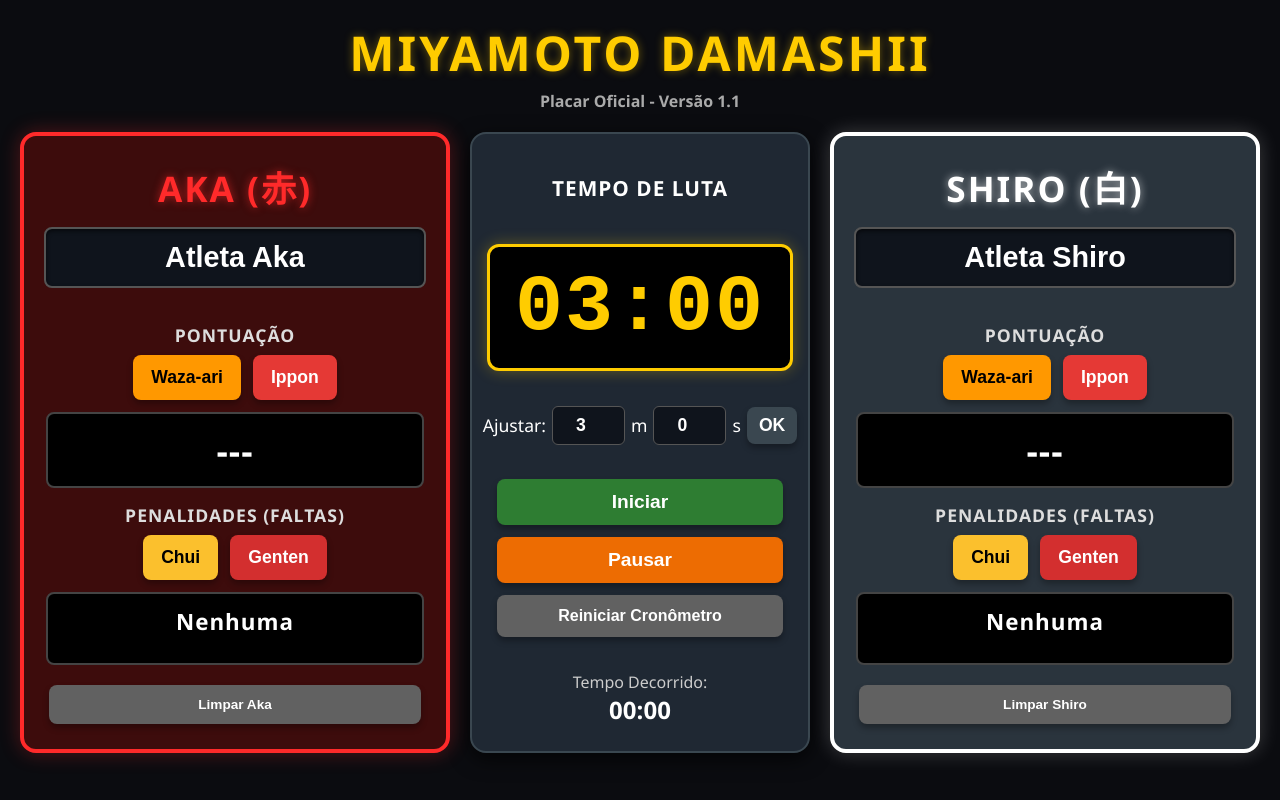
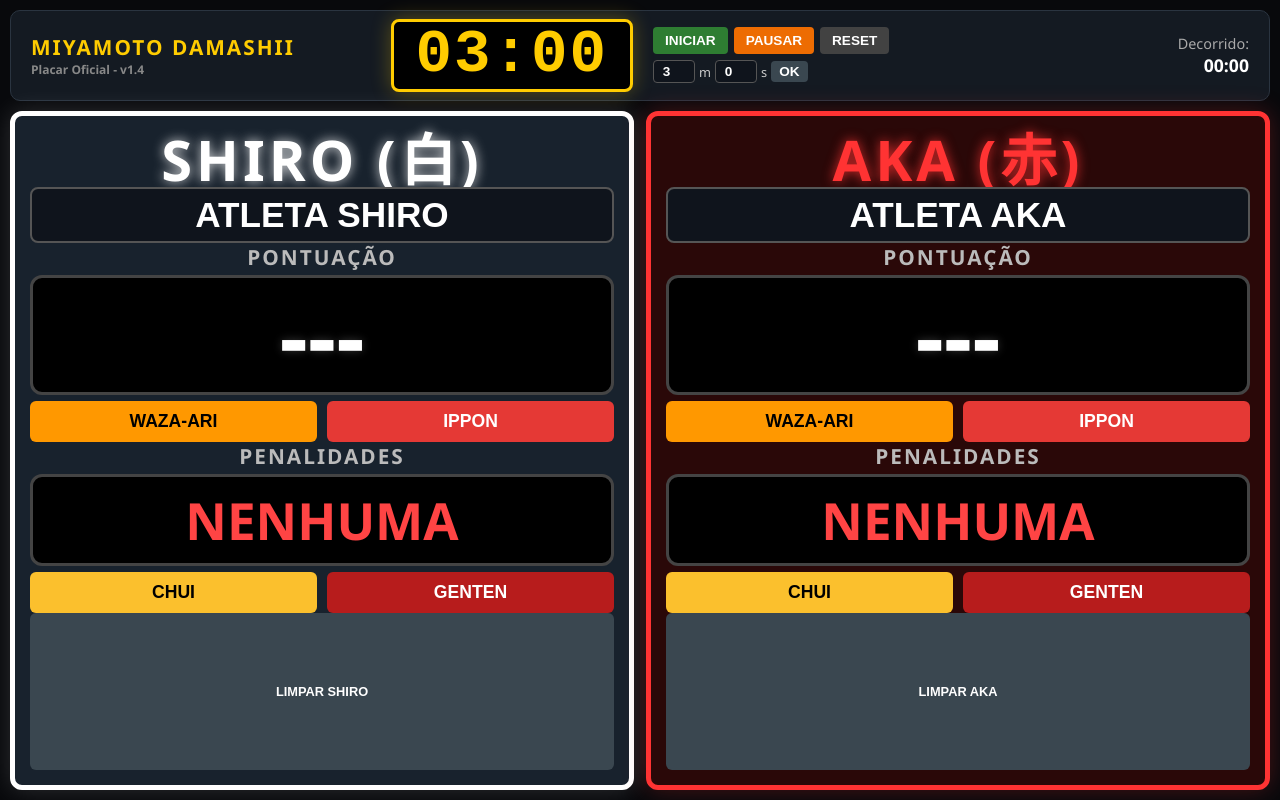
Before and after one commit to jcrribeiro000-dot/Placar-Miyamoto-Damashii, a plain HTML site: page index.html in a window 1280 px wide. Drawn offline with Linux system fonts and the light colour scheme.

Commit message:
Add files via upload

```diff
--- a/index.html
+++ b/index.html
@@ -3,329 +3,384 @@
 <head>
     <meta charset="UTF-8">
     <meta name="viewport" content="width=device-width, initial-scale=1.0">
-    <title>Placar Miyamoto Damashii - v1.1</title>
+    <title>Placar Miyamoto Damashii - v1.4</title>
     <style>
         :root {
-            --bg-color: #0b0c10;
-            --panel-bg: #1f2833;
-            --aka-color: #ff2a2a;
-            --aka-bg: #3d0c0c;
+            --bg-color: #08090c;
+            --panel-bg: #141a22;
+            --aka-color: #ff3333;
+            --aka-bg: #2a0808;
             --shiro-color: #ffffff;
-            --shiro-bg: #2a343d;
+            --shiro-bg: #18222d;
             --text-gold: #ffcc00;
         }
 
+        * {
+            box-sizing: border-box;
+            margin: 0;
+            padding: 0;
+        }
+
         body {
-            font-family: 'Segoe UI', Tahoma, Geneva, Verdana, sans-serif;
+            font-family: 'Segoe UI', Roboto, Helvetica, Arial, sans-serif;
             background-color: var(--bg-color);
             color: white;
-            margin: 0;
-            padding: 20px;
+            height: 100vh;
+            display: flex;
+            flex-direction: column;
+            padding: 10px;
+            overflow: hidden;
+        }
+
+        /* HEADER & CONTROLES DO TEMPO NA PARTE SUPERIOR */
+        header {
+            display: grid;
+            grid-template-columns: 1fr auto 1fr;
+            align-items: center;
+            background-color: var(--panel-bg);
+            padding: 8px 20px;
+            border-radius: 10px;
+            border: 1px solid #2a3440;
+            margin-bottom: 10px;
+        }
+
+        .header-title {
+            display: flex;
+            flex-direction: column;
+            justify-content: center;
+        }
+
+        .header-title h1 {
+            font-size: 1.3rem;
+            letter-spacing: 2px;
+            color: var(--text-gold);
+            text-transform: uppercase;
+        }
+
+        .version-badge {
+            font-size: 0.75rem;
+            color: #888;
+            font-weight: bold;
+        }
+
+        /* SEÇÃO DO CRONÔMETRO CENTRALIZADO E EXPANDIDO */
+        .top-timer-section {
+            display: flex;
+            align-items: center;
+            justify-content: center;
+            gap: 20px;
+        }
+
+        .timer-display {
+            font-family: 'Courier New', Courier, monospace;
+            font-size: 3.8rem;
+            font-weight: 900;
+            color: var(--text-gold);
+            background: #000000;
+            padding: 0px 22px;
+            border-radius: 8px;
+            border: 3px solid var(--text-gold);
+            box-shadow: 0 0 20px rgba(255, 204, 0, 0.3);
+            letter-spacing: 2px;
+            line-height: 1.1;
+        }
+
+        .timer-controls-compact {
+            display: flex;
+            flex-direction: column;
+            gap: 6px;
+        }
+
+        .btn-row {
+            display: flex;
+            gap: 6px;
+        }
+
+        .btn-compact {
+            padding: 6px 12px;
+            font-size: 0.85rem;
+            font-weight: bold;
+            border: none;
+            border-radius: 4px;
+            cursor: pointer;
+            text-transform: uppercase;
+            transition: all 0.15s ease;
+        }
+
+        .btn-compact:hover { opacity: 0.9; }
+
+        .btn-start { background-color: #2e7d32; color: white; }
+        .btn-pause { background-color: #ed6c02; color: white; }
+        .btn-reset { background-color: #424242; color: white; }
+
+        .timer-inputs-compact {
+            display: flex;
+            align-items: center;
+            gap: 4px;
+            font-size: 0.8rem;
+            color: #ccc;
+        }
+
+        .timer-inputs-compact input {
+            width: 42px;
+            padding: 3px 4px;
+            font-size: 0.85rem;
+            font-weight: bold;
+            text-align: center;
+            background: #0f141c;
+            border: 1px solid #555;
+            color: white;
+            border-radius: 4px;
+        }
+
+        .elapsed-compact {
+            font-size: 0.9rem;
+            color: #aaa;
+            text-align: right;
+            justify-self: end;
+        }
+
+        .elapsed-compact strong {
+            color: #fff;
+            font-size: 1.1rem;
+        }
+
+        /* LAYOUT PRINCIPAL (SHIRO X AKA OCUPANDO 100% DA ÁREA ÚTIL) */
+        .scoreboard {
+            display: grid;
+            grid-template-columns: 1fr 1fr;
+            gap: 12px;
+            flex: 1;
+            width: 100%;
+        }
+
+        .competitor-card {
+            border-radius: 12px;
+            padding: 15px;
             display: flex;
             flex-direction: column;
             align-items: center;
+            justify-content: space-between;
+            box-shadow: 0 6px 20px rgba(0,0,0,0.7);
         }
 
-        header {
-            text-align: center;
-            margin-bottom: 20px;
+        /* SHIRO (ESQUERDA) E AKA (DIREITA) */
+        .shiro-side {
+            background-color: var(--shiro-bg);
+            border: 5px solid var(--shiro-color);
+            box-shadow: 0 0 25px rgba(255, 255, 255, 0.15);
         }
 
-        header h1 {
-            margin: 0;
-            font-size: 3rem;
-            letter-spacing: 3px;
-            color: var(--text-gold);
-            text-transform: uppercase;
-            text-shadow: 0 0 10px rgba(255, 204, 0, 0.4);
-        }
-
-        .version-badge {
-            font-size: 1rem;
-            color: #aaa;
-            margin-top: 5px;
-            font-weight: bold;
-        }
-
-        /* Layout do Placar */
-        .scoreboard {
-            display: grid;
-            grid-template-columns: 1fr 340px 1fr;
-            gap: 20px;
-            width: 100%;
-            max-width: 1300px;
-            margin-bottom: 20px;
-        }
-
-        .competitor-card {
-            border-radius: 16px;
-            padding: 25px;
-            display: flex;
-            flex-direction: column;
-            align-items: center;
-            box-shadow: 0 6px 20px rgba(0,0,0,0.7);
-            position: relative;
-        }
-
-        /* Destaques para Aka e Shiro */
         .aka-side {
             background-color: var(--aka-bg);
-            border: 4px solid var(--aka-color);
-            box-shadow: 0 0 20px rgba(255, 42, 42, 0.3);
-        }
-
-        .shiro-side {
-            background-color: var(--shiro-bg);
-            border: 4px solid var(--shiro-color);
-            box-shadow: 0 0 20px rgba(255, 255, 255, 0.2);
+            border: 5px solid var(--aka-color);
+            box-shadow: 0 0 25px rgba(255, 51, 51, 0.25);
         }
 
         .side-label {
+            font-size: 3.5rem;
+            font-weight: 900;
+            text-transform: uppercase;
+            letter-spacing: 4px;
+            line-height: 1;
+        }
+
+        .shiro-side .side-label {
+            color: var(--shiro-color);
+            text-shadow: 0 0 12px rgba(255, 255, 255, 0.8);
+        }
+        .aka-side .side-label {
+            color: var(--aka-color);
+            text-shadow: 0 0 12px rgba(255, 51, 51, 0.8);
+        }
+
+        .competitor-card input[type="text"] {
+            width: 100%;
+            padding: 6px;
             font-size: 2.2rem;
             font-weight: 900;
-            margin-bottom: 15px;
-            text-transform: uppercase;
-            letter-spacing: 2px;
-        }
-
-        .aka-side .side-label {
-            color: var(--aka-color);
-            text-shadow: 0 0 8px rgba(255, 42, 42, 0.6);
-        }
-        .shiro-side .side-label {
-            color: var(--shiro-color);
-            text-shadow: 0 0 8px rgba(255, 255, 255, 0.6);
-        }
-
-        /* Nome do Atleta em grande destaque */
-        .competitor-card input[type="text"] {
-            width: 95%;
-            padding: 12px;
-            font-size: 1.8rem;
-            font-weight: 800;
             text-align: center;
             border: 2px solid #555;
             border-radius: 8px;
             background: #0f141c;
             color: #ffffff;
-            margin-bottom: 20px;
-            box-shadow: inset 0 2px 4px rgba(0,0,0,0.6);
+            text-transform: uppercase;
         }
 
-        .competitor-card input[type="text"]:focus {
-            outline: none;
-            border-color: var(--text-gold);
+        /* DISPLAYS MAXIMIZADOS PARA VISUALIZAÇÃO A 6M+ */
+        .display-section {
+            width: 100%;
+            text-align: center;
         }
 
-        /* Contadores de Pontuação e Faltas */
-        .section-title {
-            font-size: 1.1rem;
-            color: #ddd;
+        .section-label {
+            font-size: 1.3rem;
+            color: #bbb;
             text-transform: uppercase;
-            margin-top: 15px;
-            margin-bottom: 8px;
             font-weight: bold;
-            letter-spacing: 1px;
+            letter-spacing: 2px;
+            margin-bottom: 4px;
         }
 
+        .score-box {
+            font-size: 5.5rem;
+            font-weight: 900;
+            background: #000000;
+            color: #ffffff;
+            padding: 10px;
+            border-radius: 12px;
+            width: 100%;
+            text-align: center;
+            border: 3px solid #444;
+            line-height: 1;
+            min-height: 120px;
+            display: flex;
+            align-items: center;
+            justify-content: center;
+            text-shadow: 0 0 10px rgba(255,255,255,0.2);
+        }
+
+        .foul-box {
+            font-size: 3.2rem;
+            font-weight: 900;
+            background: #000000;
+            color: #ff4444;
+            padding: 8px;
+            border-radius: 12px;
+            width: 100%;
+            text-align: center;
+            border: 3px solid #444;
+            min-height: 80px;
+            display: flex;
+            align-items: center;
+            justify-content: center;
+        }
+
+        /* BOTÕES OPERACIONAIS */
         .btn-group {
             display: flex;
-            gap: 12px;
-            margin-bottom: 12px;
+            gap: 10px;
+            width: 100%;
+            margin-top: 6px;
         }
 
         .btn {
-            padding: 12px 18px;
+            flex: 1;
+            padding: 10px 5px;
             font-size: 1.1rem;
             font-weight: bold;
             border: none;
-            border-radius: 8px;
+            border-radius: 6px;
             cursor: pointer;
-            transition: all 0.2s ease;
-            box-shadow: 0 4px 6px rgba(0,0,0,0.3);
+            transition: all 0.15s ease;
+            text-transform: uppercase;
         }
 
-        .btn:hover { transform: translateY(-2px); opacity: 0.9; }
-        .btn:active { transform: translateY(0); }
+        .btn:hover { opacity: 0.9; transform: scale(1.02); }
+        .btn:active { transform: scale(0.98); }
 
-        .btn-wazari { background-color: #ff9800; color: black; }
-        .btn-ippon { background-color: #e53935; color: white; }
-        .btn-chui { background-color: #fbc02d; color: black; }
-        .btn-genten { background-color: #d32f2f; color: white; }
-
-        /* Placa de pontuação */
-        .display-box {
-            font-size: 2.2rem;
-            font-weight: 900;
-            background: #000;
-            padding: 12px 20px;
-            border-radius: 8px;
-            width: 90%;
-            text-align: center;
-            min-height: 45px;
-            border: 2px solid #444;
-            letter-spacing: 1px;
-        }
-
-        /* Seção Central (Cronômetro) */
-        .timer-card {
-            background-color: var(--panel-bg);
-            border-radius: 16px;
-            padding: 25px;
-            display: flex;
-            flex-direction: column;
-            align-items: center;
-            justify-content: space-between;
-            box-shadow: 0 6px 20px rgba(0,0,0,0.7);
-            border: 2px solid #3a4750;
-        }
-
-        /* Cronômetro com máximo destaque */
-        .timer-display {
-            font-family: 'Courier New', Courier, monospace;
-            font-size: 5rem;
-            font-weight: 900;
-            color: var(--text-gold);
-            background: #000000;
-            padding: 15px 25px;
-            border-radius: 12px;
-            border: 3px solid var(--text-gold);
-            margin: 15px 0;
-            box-shadow: 0 0 15px rgba(255, 204, 0, 0.3);
-            letter-spacing: 2px;
-        }
-
-        .timer-inputs {
-            display: flex;
-            align-items: center;
-            gap: 6px;
-            margin-bottom: 15px;
-            font-size: 1.1rem;
-        }
-
-        .timer-inputs input {
-            width: 55px;
-            padding: 8px;
-            font-size: 1.1rem;
-            font-weight: bold;
-            text-align: center;
-            background: #0f141c;
-            border: 1px solid #555;
-            color: white;
-            border-radius: 6px;
-        }
-
-        .controls {
-            display: flex;
-            flex-direction: column;
-            gap: 12px;
-            width: 100%;
-        }
-
-        .btn-start { background-color: #2e7d32; color: white; width: 100%; font-size: 1.2rem; }
-        .btn-pause { background-color: #ed6c02; color: white; width: 100%; font-size: 1.2rem; }
-        .btn-reset { background-color: #616161; color: white; width: 100%; font-size: 1rem; }
-
-        .match-duration {
-            font-size: 1rem;
-            color: #ccc;
-            margin-top: 15px;
-            text-align: center;
-        }
-
-        .match-duration strong {
-            font-size: 1.5rem;
-            color: #fff;
-        }
+        .btn-wazari { background-color: #ff9800; color: #000; }
+        .btn-ippon { background-color: #e53935; color: #fff; }
+        .btn-chui { background-color: #fbc02d; color: #000; }
+        .btn-genten { background-color: #b71c1c; color: #fff; }
+        .btn-clear { background-color: #3a4750; color: #fff; font-size: 0.8rem; padding: 6px; width: 100%; }
     </style>
 </head>
 <body>
 
     <header>
+        <div class="header-title">
             <h1>Miyamoto Damashii</h1>
-        <div class="version-badge">Placar Oficial - Versão 1.1</div>
+            <div class="version-badge">Placar Oficial - v1.4</div>
+        </div>
+
+        <div class="top-timer-section">
+            <div class="timer-display" id="timer-display">03:00</div>
+
+            <div class="timer-controls-compact">
+                <div class="btn-row">
+                    <button class="btn-compact btn-start" onclick="startTimer()">Iniciar</button>
+                    <button class="btn-compact btn-pause" onclick="pauseTimer()">Pausar</button>
+                    <button class="btn-compact btn-reset" onclick="resetTimer()">Reset</button>
+                </div>
+                <div class="timer-inputs-compact">
+                    <input type="number" id="input-min" value="3" min="0" max="59">m
+                    <input type="number" id="input-sec" value="0" min="0" max="59">s
+                    <button class="btn-compact" style="background:#3a4750; color:white; padding:3px 8px;" onclick="setCustomTime()">OK</button>
+                </div>
+            </div>
+        </div>
+
+        <div class="elapsed-compact">
+            Decorrido:<br><strong id="elapsed-display">00:00</strong>
+        </div>
     </header>
 
     <div class="scoreboard">
-        <!-- AKA (Vermelho) -->
+        <!-- SHIRO (BRANCO) - ESQUERDA -->
+        <div class="competitor-card shiro-side">
+            <div class="side-label">SHIRO (白)</div>
+            <input type="text" id="shiro-name" placeholder="Nome do Atleta" value="Atleta Shiro">
+
+            <div class="display-section">
+                <div class="section-label">Pontuação</div>
+                <div class="score-box" id="shiro-score-display">---</div>
+                <div class="btn-group">
+                    <button class="btn btn-wazari" onclick="addScore('shiro', 'wazari')">Waza-ari</button>
+                    <button class="btn btn-ippon" onclick="addScore('shiro', 'ippon')">Ippon</button>
+                </div>
+            </div>
+
+            <div class="display-section">
+                <div class="section-label">Penalidades</div>
+                <div class="foul-box" id="shiro-foul-display">NENHUMA</div>
+                <div class="btn-group">
+                    <button class="btn btn-chui" onclick="addFoul('shiro', 'chui')">Chui</button>
+                    <button class="btn btn-genten" onclick="addFoul('shiro', 'genten')">Genten</button>
+                </div>
+            </div>
+
+            <button class="btn btn-clear" onclick="resetCompetitor('shiro')">Limpar Shiro</button>
+        </div>
+
+        <!-- AKA (VERMELHO) - DIREITA -->
         <div class="competitor-card aka-side">
             <div class="side-label">AKA (赤)</div>
-            <input type="text" id="aka-name" placeholder="Nome do Atleta (Aka)" value="Atleta Aka">
+            <input type="text" id="aka-name" placeholder="Nome do Atleta" value="Atleta Aka">
 
-            <div class="section-title">Pontuação</div>
+            <div class="display-section">
+                <div class="section-label">Pontuação</div>
+                <div class="score-box" id="aka-score-display">---</div>
                 <div class="btn-group">
                     <button class="btn btn-wazari" onclick="addScore('aka', 'wazari')">Waza-ari</button>
                     <button class="btn btn-ippon" onclick="addScore('aka', 'ippon')">Ippon</button>
                 </div>
-            <div class="display-box" id="aka-score-display">---</div>
+            </div>
 
-            <div class="section-title">Penalidades (Faltas)</div>
+            <div class="display-section">
+                <div class="section-label">Penalidades</div>
+                <div class="foul-box" id="aka-foul-display">NENHUMA</div>
                 <div class="btn-group">
                     <button class="btn btn-chui" onclick="addFoul('aka', 'chui')">Chui</button>
                     <button class="btn btn-genten" onclick="addFoul('aka', 'genten')">Genten</button>
                 </div>
-            <div class="display-box" id="aka-foul-display" style="font-size: 1.4rem;">Nenhuma</div>
-
-            <button class="btn btn-reset" style="margin-top: 20px; font-size: 0.85rem;" onclick="resetCompetitor('aka')">Limpar Aka</button>
             </div>
 
-        <!-- CRONÔMETRO CENTRAL -->
-        <div class="timer-card">
-            <div class="section-title" style="font-size: 1.3rem; color: #fff;">Tempo de Luta</div>
-            <div class="timer-display" id="timer-display">03:00</div>
-
-            <div class="timer-inputs">
-                <label>Ajustar:</label>
-                <input type="number" id="input-min" value="3" min="0" max="59"> m
-                <input type="number" id="input-sec" value="0" min="0" max="59"> s
-                <button class="btn" style="background:#3a4750; color:white; padding:8px 12px;" onclick="setCustomTime()">OK</button>
-            </div>
-
-            <div class="controls">
-                <button class="btn btn-start" onclick="startTimer()">Iniciar</button>
-                <button class="btn btn-pause" onclick="pauseTimer()">Pausar</button>
-                <button class="btn btn-reset" onclick="resetTimer()">Reiniciar Cronômetro</button>
-            </div>
-
-            <div class="match-duration">
-                Tempo Decorrido: <br><strong id="elapsed-display">00:00</strong>
-            </div>
-        </div>
-
-        <!-- SHIRO (Branco) -->
-        <div class="competitor-card shiro-side">
-            <div class="side-label">SHIRO (白)</div>
-            <input type="text" id="shiro-name" placeholder="Nome do Atleta (Shiro)" value="Atleta Shiro">
-
-            <div class="section-title">Pontuação</div>
-            <div class="btn-group">
-                <button class="btn btn-wazari" onclick="addScore('shiro', 'wazari')">Waza-ari</button>
-                <button class="btn btn-ippon" onclick="addScore('shiro', 'ippon')">Ippon</button>
-            </div>
-            <div class="display-box" id="shiro-score-display">---</div>
-
-            <div class="section-title">Penalidades (Faltas)</div>
-            <div class="btn-group">
-                <button class="btn btn-chui" onclick="addFoul('shiro', 'chui')">Chui</button>
-                <button class="btn btn-genten" onclick="addFoul('shiro', 'genten')">Genten</button>
-            </div>
-            <div class="display-box" id="shiro-foul-display" style="font-size: 1.4rem;">Nenhuma</div>
-
-            <button class="btn btn-reset" style="margin-top: 20px; font-size: 0.85rem;" onclick="resetCompetitor('shiro')">Limpar Shiro</button>
+            <button class="btn btn-clear" onclick="resetCompetitor('aka')">Limpar Aka</button>
         </div>
     </div>
 
     <script>
-        // Estado da aplicação - Versão 1.1
+        // Estado da aplicação - Versão 1.4
         let timerInterval = null;
-        let totalSeconds = 180; // 3 minutos padrão
+        let totalSeconds = 180;
         let initialSeconds = 180;
         let elapsedSeconds = 0;
         let isRunning = false;
 
         const state = {
-            aka: { wazari: 0, ippon: 0, chui: 0, genten: 0 },
-            shiro: { wazari: 0, ippon: 0, chui: 0, genten: 0 }
+            shiro: { wazari: 0, ippon: 0, chui: 0, genten: 0 },
+            aka: { wazari: 0, ippon: 0, chui: 0, genten: 0 }
         };
 
         // Funções do Cronômetro
@@ -408,23 +463,29 @@
             // Render Pontos
             const scoreDisplay = document.getElementById(`${side}-score-display`);
             if (state[side].ippon > 0) {
-                scoreDisplay.innerText = "IPPON!";
-                scoreDisplay.style.color = "#ff2a2a";
+                scoreDisplay.innerText = "IPPON";
+                scoreDisplay.style.color = "#ff3333";
             } else if (state[side].wazari > 0) {
                 scoreDisplay.innerText = `WAZA-ARI (${state[side].wazari})`;
                 scoreDisplay.style.color = "#ff9800";
             } else {
                 scoreDisplay.innerText = "---";
-                scoreDisplay.style.color = "white";
+                scoreDisplay.style.color = "#ffffff";
             }
 
             // Render Faltas
             const foulDisplay = document.getElementById(`${side}-foul-display`);
             let foulText = [];
-            if (state[side].genten > 0) foulText.push(`Genten ${state[side].genten}`);
-            if (state[side].chui > 0) foulText.push(`Chui ${state[side].chui}`);
+            if (state[side].genten > 0) foulText.push(`GENTEN ${state[side].genten}`);
+            if (state[side].chui > 0) foulText.push(`CHUI ${state[side].chui}`);
 
-            foulDisplay.innerText = foulText.length > 0 ? foulText.join(" | ") : "Nenhuma";
+            if (foulText.length > 0) {
+                foulDisplay.innerText = foulText.join(" | ");
+                foulDisplay.style.color = "#ff4444";
+            } else {
+                foulDisplay.innerText = "NENHUMA";
+                foulDisplay.style.color = "#555555";
+            }
         }
 
         function resetCompetitor(side) {
```
Lines whose indentation alone changed are shown as unchanged.
